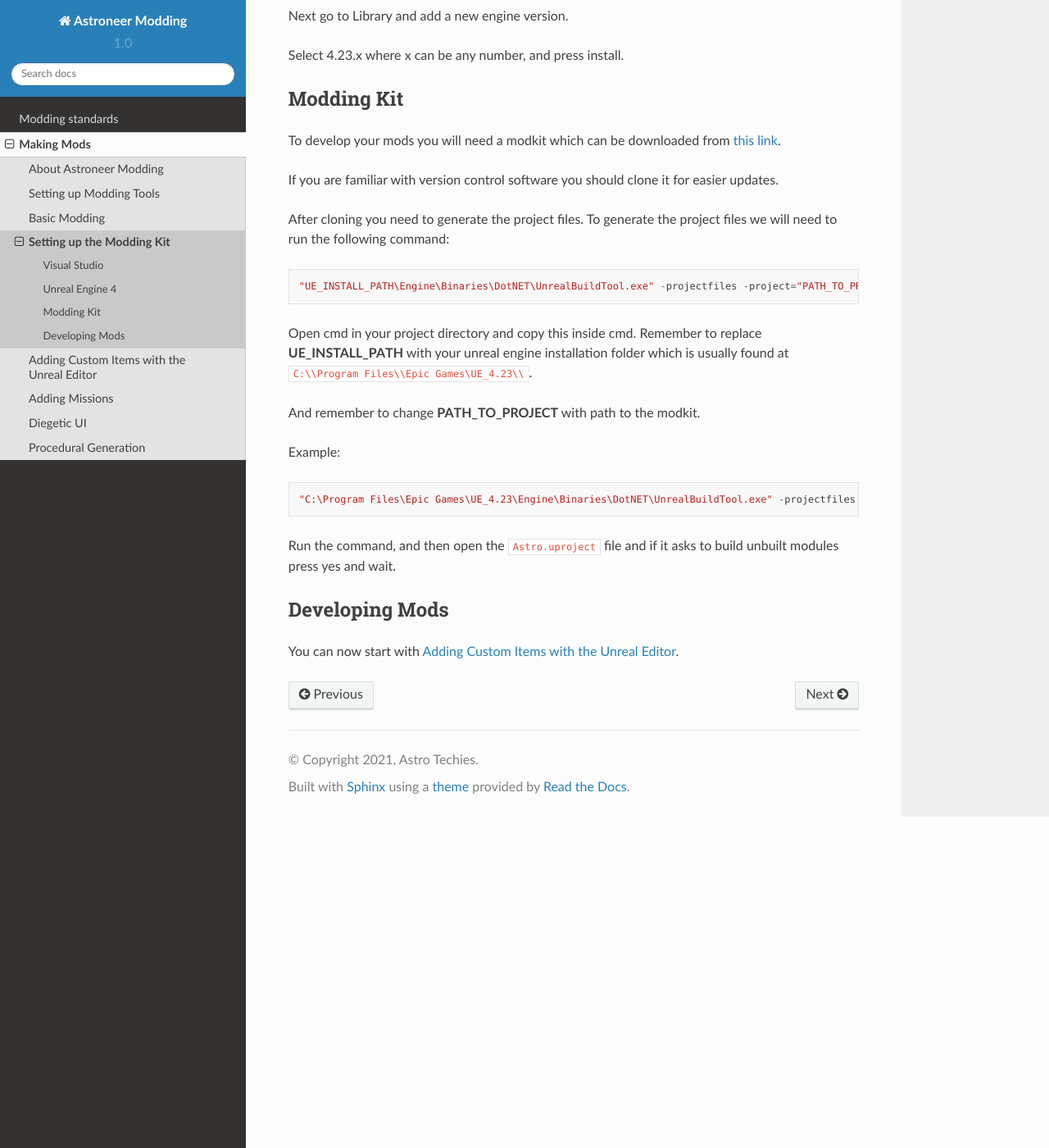
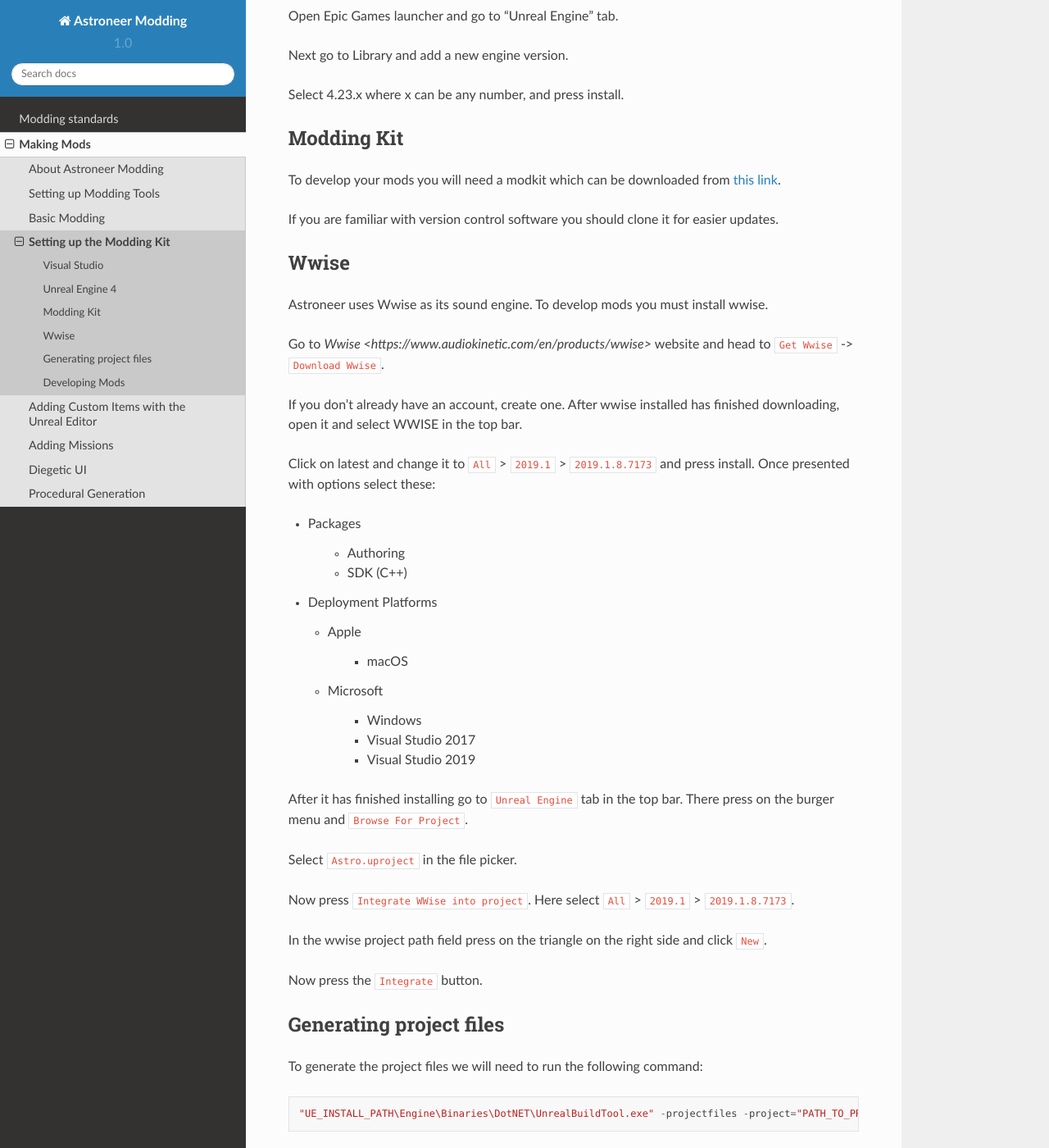
Before and after one commit to AstroTechies/astroneermodding, a Sphinx documentation site: the page built from docs/guides/kitSetup.rst, in a window 1280 px wide and 1400 px high, scrolled down 732 px. Shown: the whole window at 82% size. Built offline with Sphinx 7.4.7 and the Read the Docs theme 2.0.0, drawn with Linux system fonts in a browser that asks for light colours; some of the changed text lies outside the part shown.

Commit message:
add wwise integration tutorial

```diff
--- a/docs/guides/kitSetup.rst
+++ b/docs/guides/kitSetup.rst
@@ -35,7 +35,53 @@
 
 If you are familiar with version control software you should clone it for easier updates.
 
-After cloning you need to generate the project files. To generate the project files we will need to run the following command:
+
+Wwise
+----------
+
+Astroneer uses Wwise as its sound engine. To develop mods you must install wwise.
+
+Go to `Wwise <https://www.audiokinetic.com/en/products/wwise>` website and head to ``Get Wwise`` -> ``Download Wwise``.
+
+If you don't already have an account, create one. After wwise installed has finished downloading, open it and select WWISE in the top bar.
+
+Click on latest and change it to ``All`` > ``2019.1`` > ``2019.1.8.7173`` and press install. Once presented with options select these:
+
+* Packages
+
+    * Authoring
+
+    * SDK (C++)
+
+* Deployment Platforms
+
+  * Apple
+
+      * macOS
+
+  * Microsoft
+
+      * Windows
+
+      * Visual Studio 2017
+
+      * Visual Studio 2019
+
+
+After it has finished installing go to ``Unreal Engine`` tab in the top bar. There press on the burger menu and ``Browse For Project``.
+
+Select ``Astro.uproject`` in the file picker.
+
+Now press ``Integrate WWise into project``. Here select ``All`` > ``2019.1`` > ``2019.1.8.7173``.
+
+In the wwise project path field press on the triangle on the right side and click ``New``.
+
+Now press the ``Integrate`` button.
+
+Generating project files
+-------------------------
+
+To generate the project files we will need to run the following command:
 
 .. code-block::
 
```
